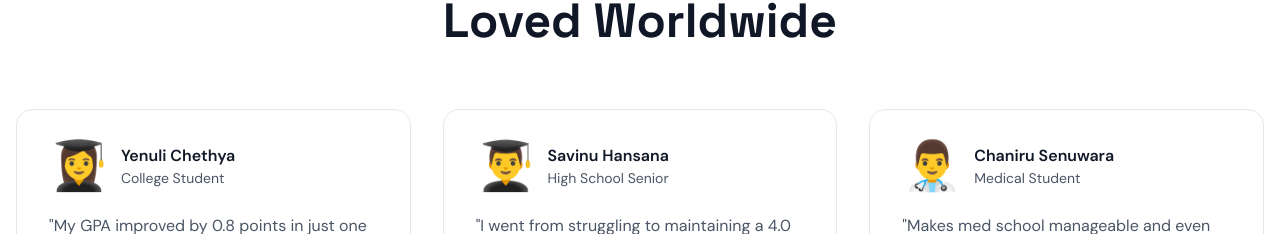
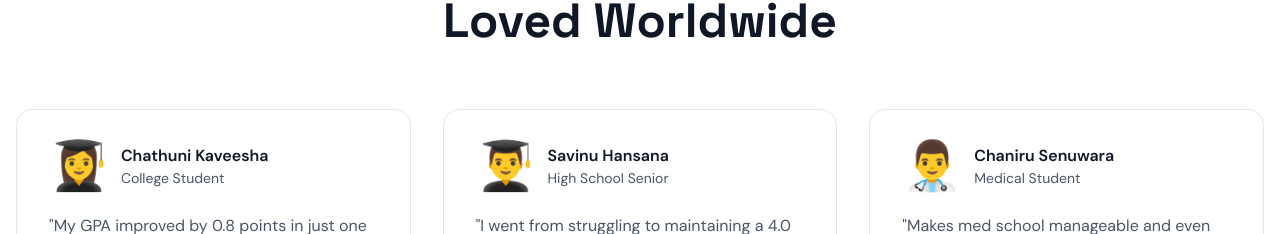
Before and after one commit to tinethkaveesha/Study-Planner, a React (Vite) app in the folder FRONTEND/: page / in a window 1280 px wide. Shown: the part 3145-3379 px from the top of the page. Built offline with nearby package versions, Linux system fonts and the light colour scheme; no server answers.

Commit message:
first commit

```diff
--- a/FRONTEND/src/pages/Home.jsx
+++ b/FRONTEND/src/pages/Home.jsx
@@ -72,7 +72,7 @@ const featuresList = [
 
 const testimonials = [
 	{
-		name: "Yenuli Chethya",
+		name: "Chathuni Kaveesha",
 		role: "College Student",
 		text: "My GPA improved by 0.8 points in just one semester!",
 		avatar: "👩‍🎓",
```
